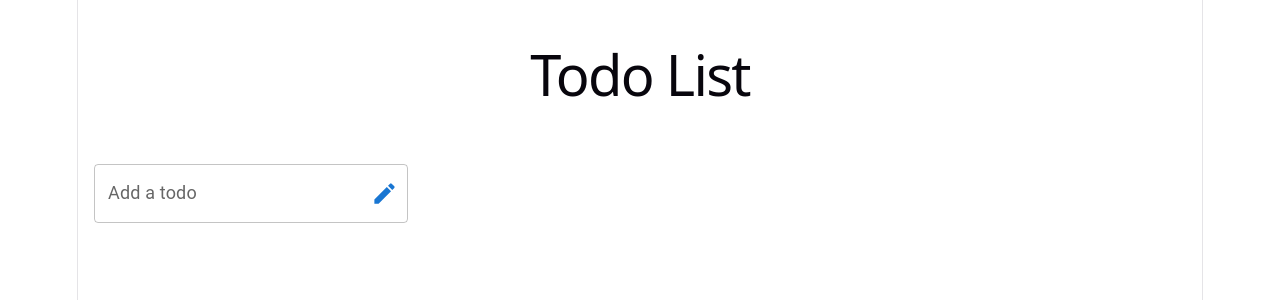
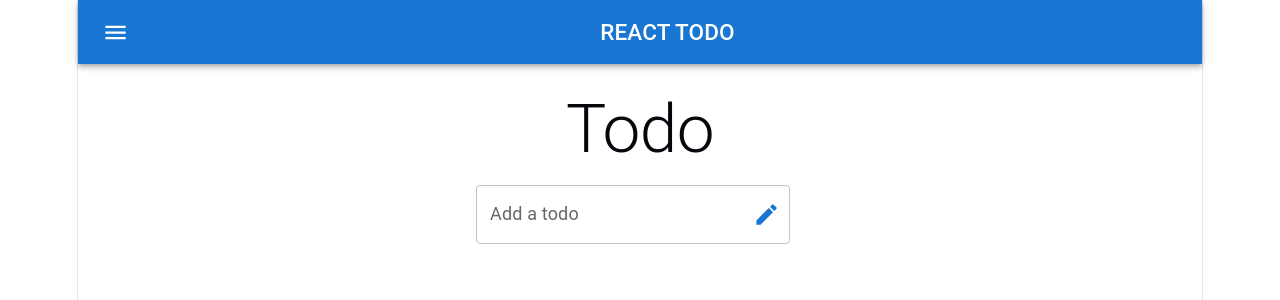
Before and after one commit to AbhishekShrestha404/react-learning, a React (Vite) app in the folder todo-list/: page / in a window 1280 px wide. Shown: the top 300 px of the page. Built offline with nearby package versions, Linux system fonts and the light colour scheme.

Commit message:
Add Navbar,Use Box and Typography from Material UI.

```diff
--- a/todo-list/src/App.jsx
+++ b/todo-list/src/App.jsx
@@ -5,6 +5,7 @@ import viteLogo from './assets/vite.svg'
 import CssBaseline from '@mui/material/CssBaseline';
 import './App.css'
 import TodoList from './TodoList';
+import Navbar from './Navbar';
 
 function App() {
   const [count, setCount] = useState(0)
@@ -12,7 +13,7 @@ function App() {
   return (
     <div>
       <CssBaseline />
-      <h1>Todo List</h1>
+      <Navbar />
       <TodoList />
 
     </div>
@@ -20,4 +21,4 @@ function App() {
 
 }
 
-export default App
+export default App;
--- /dev/null
+++ b/todo-list/src/Navbar.jsx
@@ -0,0 +1,32 @@
+import AppBar from '@mui/material/AppBar';
+import Box from '@mui/material/Box';
+import Toolbar from '@mui/material/Toolbar';
+import Typography from '@mui/material/Typography';
+import Button from '@mui/material/Button';
+import IconButton from '@mui/material/IconButton';
+import MenuIcon from '@mui/icons-material/Menu';
+
+function Navbar() {
+    return (
+        <Box sx={{ flexGrow: 1 }}>
+            <AppBar position="static">
+                <Toolbar>
+                    <IconButton
+                        size="large"
+                        edge="start"
+                        color="inherit"
+                        aria-label="menu"
+                        sx={{ mr: 2 }}
+                    >
+                        <MenuIcon />
+                    </IconButton>
+                    <Typography variant="h6" component="div" sx={{ flexGrow: 1 }}>
+                        REACT TODO
+                    </Typography>
+                </Toolbar>
+            </AppBar>
+        </Box>
+    );
+}
+
+export default Navbar;
--- a/todo-list/src/TodoList.jsx
+++ b/todo-list/src/TodoList.jsx
@@ -3,6 +3,7 @@ import { useState, useEffect } from 'react';
 import List from '@mui/material/List';
 import TodoItem from './TodoItem';
 import TodoForm from './TodoForm';
+import { Box, Typography } from '@mui/material';
 
 const getInitialData = () => {
     const data = JSON.parse(localStorage.getItem("todos"));
@@ -39,7 +40,17 @@ function TodoList() {
     }
 
     return (
-        <div>
+        <Box sx={{
+            display: 'flex',
+            justifyContent: 'center',
+            flexDirection: 'column',
+            alignItems: 'center',
+            m: 3,
+
+        }}>
+            <Typography variant="h2" component="h1" sx={{ flexGrow: 1 }}>
+                Todo
+            </Typography>
             <List
                 sx={{
                     width: '100%',
@@ -57,7 +68,7 @@ function TodoList() {
                 ))}
                 <TodoForm createTodo={createTodo} />
             </List>
-        </div>
+        </Box >
     );
 }
 
```
